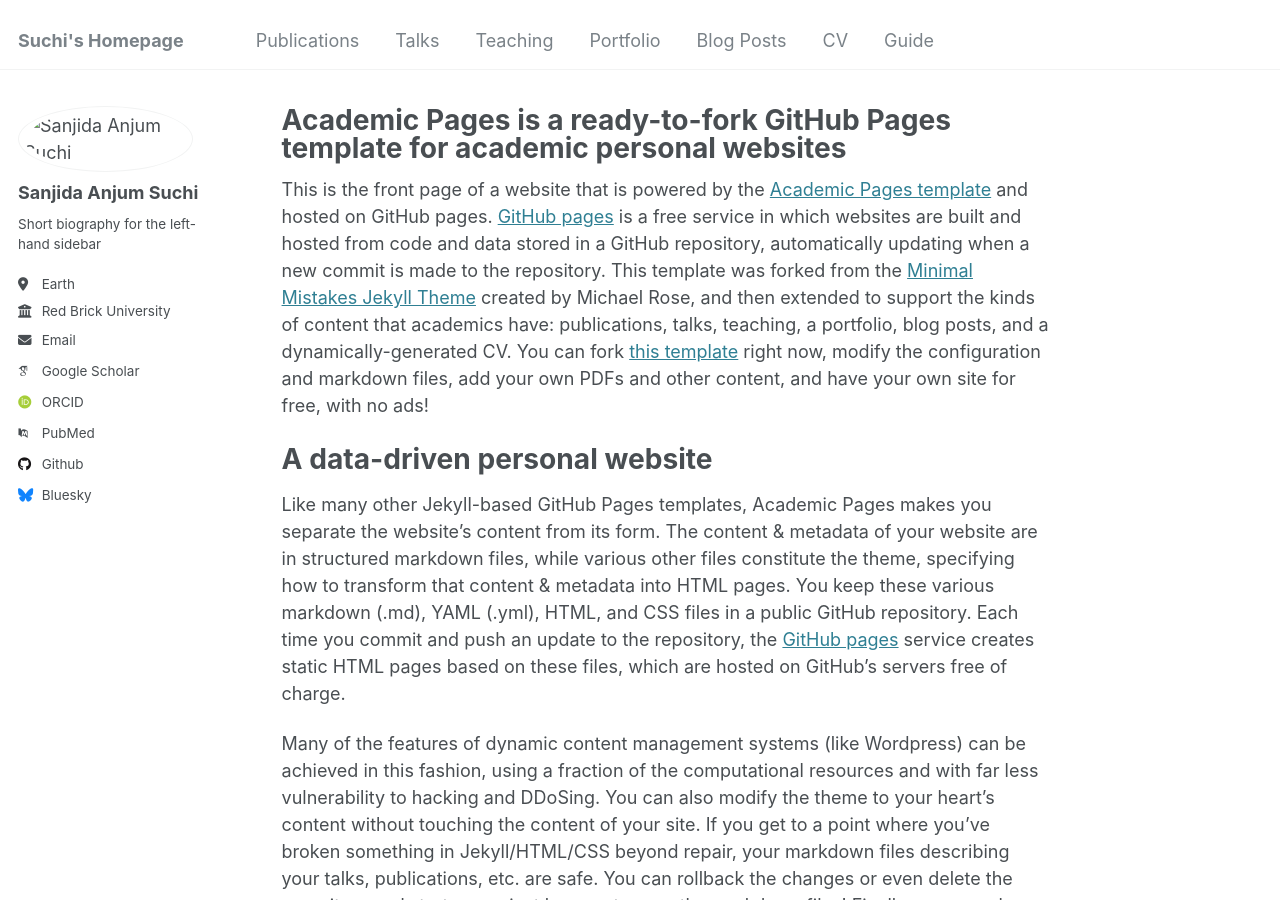
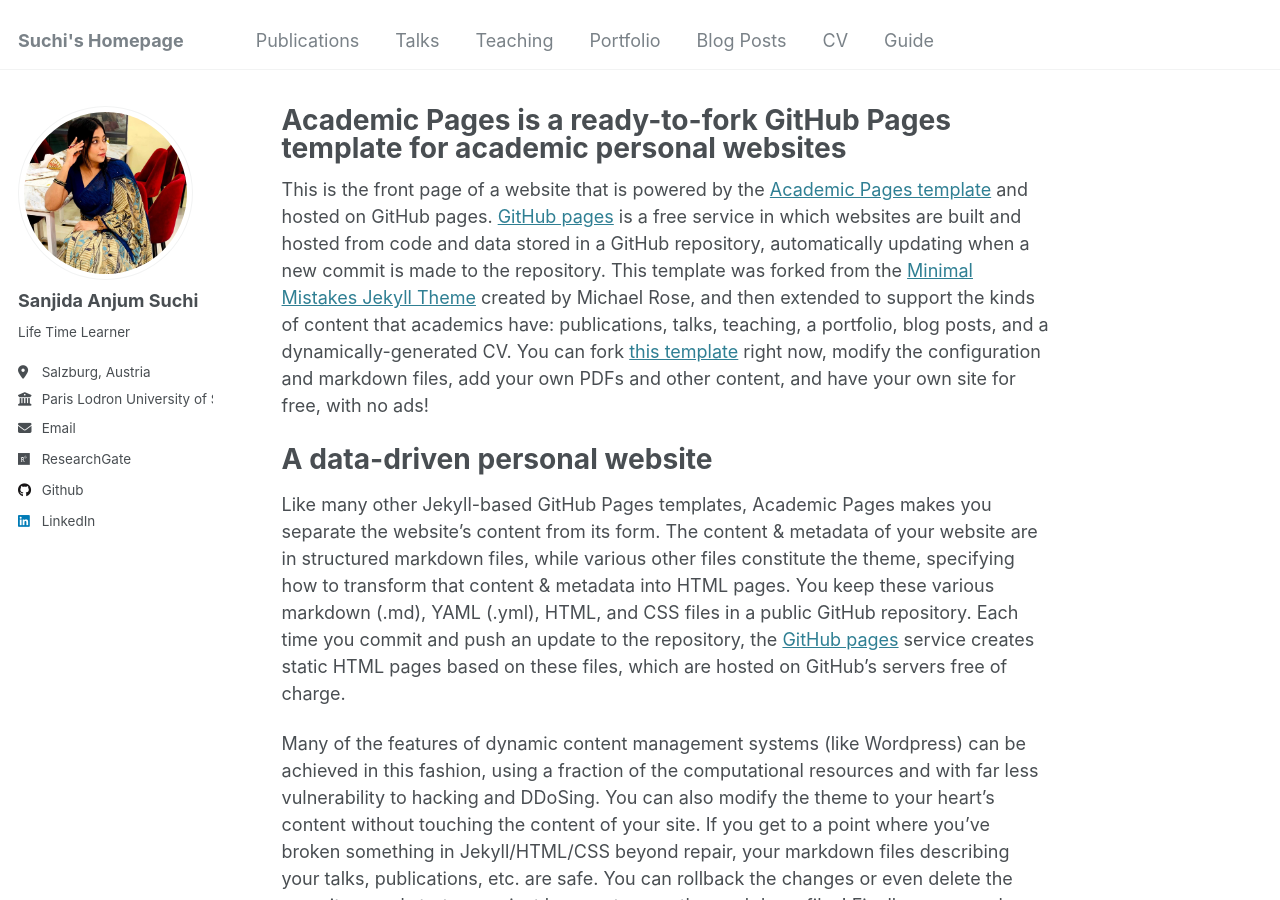
Before and after one commit to sanjidasuchi/portfolio, a Jekyll site: the page built from _pages/about.md, in a window 1280 px wide and 900 px high. Built offline with Jekyll 4.4.1, drawn with Linux system fonts in a browser that asks for light colours; some web fonts are replaced.

Commit message:
Update _config.yml

```diff
--- a/_config.yml
+++ b/_config.yml
@@ -21,35 +21,35 @@ repository               : "academicpages/academicpages.github.io"
 #               Additional customization can be done by editing /_includes/author-profile.html
 author:
   # Biographic information
-  avatar           : "images/457840606_1983909885355298_1010508277402706856_n.jpg"
+  avatar           : "457840606_1983909885355298_1010508277402706856_n.jpg"
   name             : "Sanjida Anjum Suchi"
   pronouns         : # example: "she/her"
-  bio              : "Short biography for the left-hand sidebar"
-  location         : "Earth"
-  employer         : "Red Brick University"
+  bio              : "Life Time Learner"
+  location         : "Salzburg, Austria"
+  employer         : "Paris Lodron University of Salzburg"
   uri              : # URL
-  email            : "none@example.org"
+  email            : "sanjidasuchi405@gmail.com"
 
   # Academic websites
   arxiv            : # URL - Update with the correct link to your profile
-  googlescholar    : "https://scholar.google.com/citations?user=PS_CX0AAAAAJ"
+  googlescholar    : # "https://scholar.google.com/citations?user=PS_CX0AAAAAJ"
   impactstory      : # URL
-  orcid            : "http://orcid.org/yourorcidurl"
+  orcid            : # "http://orcid.org/yourorcidurl"
   semantic         : # URL
-  pubmed           : "https://www.ncbi.nlm.nih.gov/pubmed/?term=john+snow"
-  researchgate     : # URL
+  pubmed           : # "https://www.ncbi.nlm.nih.gov/pubmed/?term=john+snow"
+  researchgate     : "https://www.researchgate.net/profile/Sanjida-Anjum-Suchi"
   scopus           : # URL
 
   # Repositories and software development
   bitbucket        : # Username - Update with your username on the site
   codepen          : # Username
   dribbble         : # Username
-  github           : "academicpages"
+  github           : "sanjidasuchi"
   kaggle           : # Username
   stackoverflow    : # User number or user number and name (i.e., use "1" or "1/jeff-atwood")
 
   # Social media
-  bluesky          : "bsky.app" # Replace this with you Bluesky username
+  bluesky          : # "bsky.app" # Replace this with you Bluesky username
   facebook         : # Username
   flickr           : # Username
   foursquare       : # Username
@@ -58,7 +58,7 @@ author:
   keybase          : # Username
   instagram        : # Username
   lastfm           : # Username
-  linkedin         : # Username
+  linkedin         : "sanjida-anjum-suchi-207951241"
   mastodon         : # URL
   medium           : # URL
   pinterest        : # Username
```
